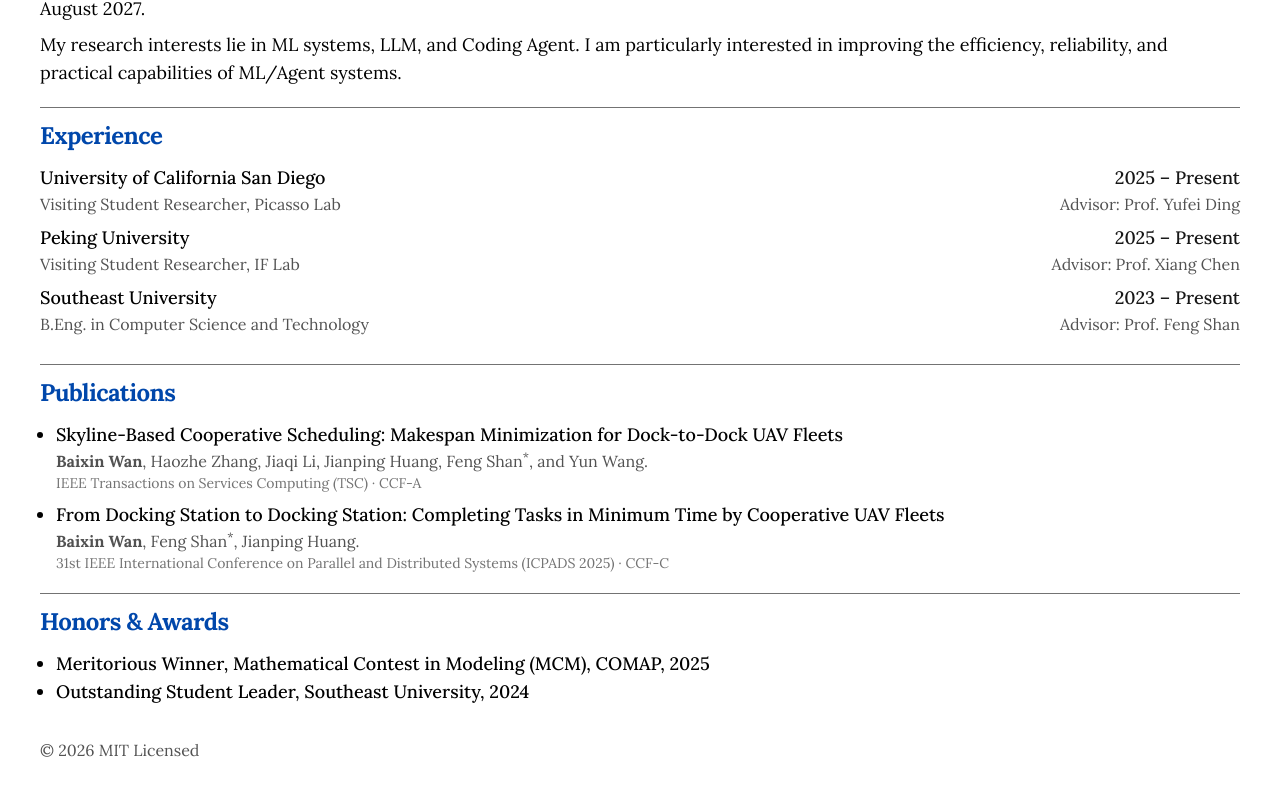
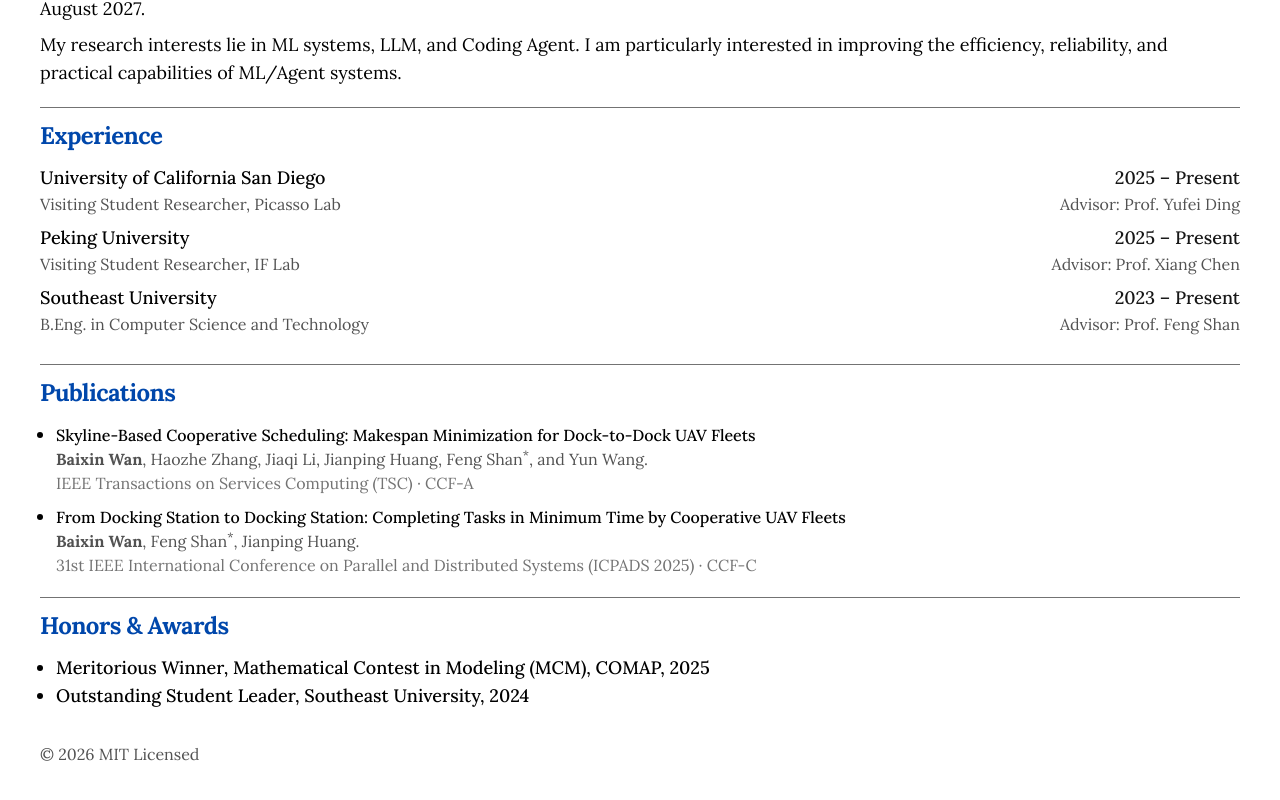
Before and after one commit to zeroffa233/zeroffa-homepage, a Next.js app: page / in a window 1280 px wide. Shown: the part 658-1458 px from the top of the page. Built offline with nearby package versions, Linux system fonts and the light colour scheme; a web font is replaced by a local one.

Commit message:
style: unify publication line font sizes

```diff
--- a/app/page.tsx
+++ b/app/page.tsx
@@ -155,7 +155,7 @@ function Publications() {
             </h2>
             <ul className="list-disc list-outside pl-4">
                 <li className="mb-2">
-                    <p className="font-medium">
+                    <p className="font-medium text-base">
                         <Link
                             href="https://doi.org/10.1109/ICPADS67057.2025.11323001"
                             target="_blank"
@@ -172,12 +172,12 @@ function Publications() {
                         Jianping Huang, Feng Shan<sup>*</sup>, and Yun Wang.
                     </p>
 
-                    <p className="text-sm text-neutral-500 dark:text-neutral-400">
+                    <p className="text-base text-neutral-500 dark:text-neutral-400">
                         IEEE Transactions on Services Computing (TSC) · CCF-A
                     </p>
                 </li>
                 <li className="mb-2">
-                    <p className="font-medium">
+                    <p className="font-medium text-base">
                         <Link
                             href="#"
                             target="_blank"
@@ -194,7 +194,7 @@ function Publications() {
                         Jianping Huang.
                     </p>
 
-                    <p className="text-sm text-neutral-500 dark:text-neutral-400">
+                    <p className="text-base text-neutral-500 dark:text-neutral-400">
                         31st IEEE International Conference on Parallel and
                         Distributed Systems (ICPADS 2025) · CCF-C
                     </p>
```
